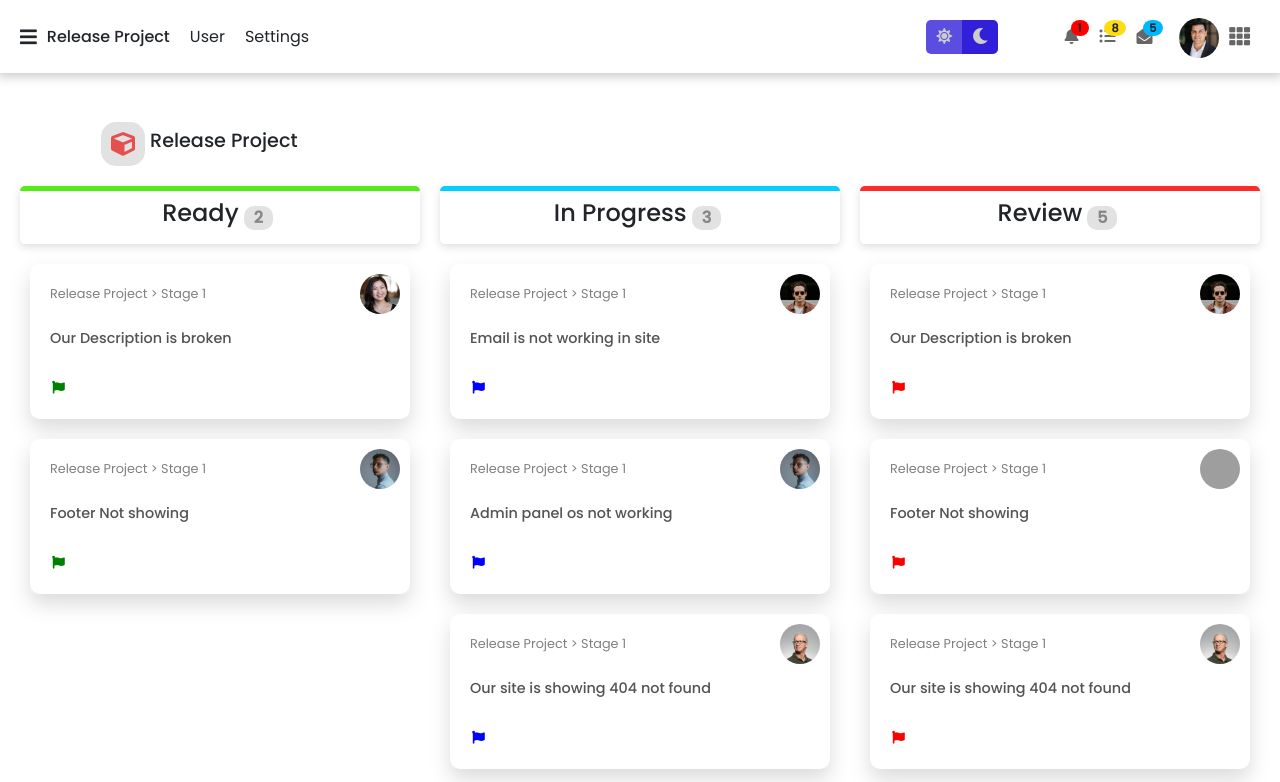
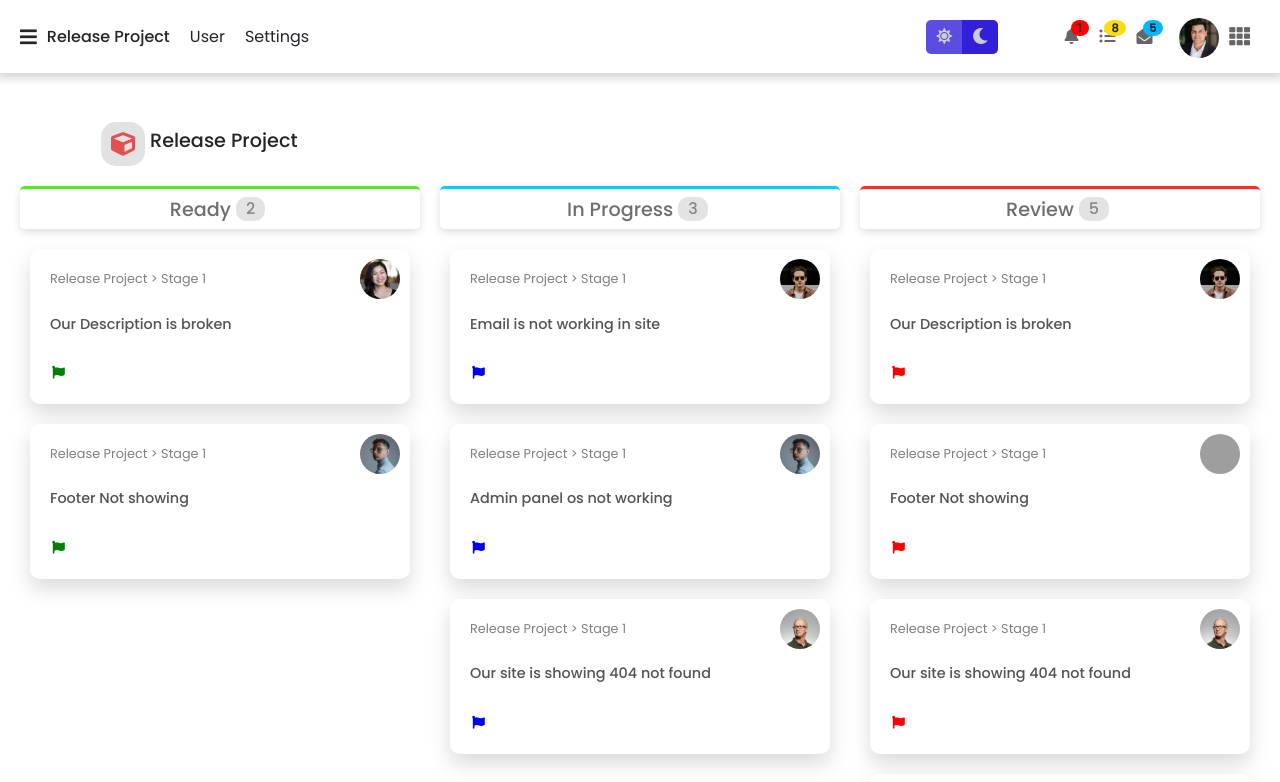
Before and after one commit to Kallyan01/React-Dashboard, a React (Create React App) app: page /ReleaseProject in a window 1280 px wide. Shown: the top 782 px of the page. Built offline with nearby package versions, Linux system fonts and the light colour scheme; grey boxes are pictures that could not be loaded.

Commit message:
deleted unused dependencies

```diff
--- a/package.json
+++ b/package.json
@@ -8,11 +8,8 @@
     "@testing-library/user-event": "^13.5.0",
     "aiz-react-beautiful-dnd": "^13.1.3",
     "axios": "^0.26.0",
-    "chart.js": "^3.7.1",
-    "faker": "^6.6.6",
     "react": "^17.0.2",
     "react-beautiful-dnd": "^13.1.0",
-    "react-chartjs-2": "^4.0.1",
     "react-dom": "^17.0.2",
     "react-router-dom": "^6.2.1",
     "react-scripts": "5.0.0",
--- a/src/components/Dashboard/Dashboard.js
+++ b/src/components/Dashboard/Dashboard.js
@@ -1,7 +1,6 @@
 import { Chart } from 'chart.js'
 import React from 'react'
 import Userslist from '../Users/Userslist'
-import Chartcont from '../Widgets/Chartcont'
 import Graph from '../Widgets/Graph'
 import './Dashboard.css'
 function Dashboard() {
--- a/src/components/Index.js
+++ b/src/components/Index.js
@@ -22,12 +22,11 @@ function Index() {
   const sidebar = {
     transform: `translateX(-${NavOpen}%)`,
     width: `${ScreenWidth >= 800 ? 20 : 50}%`
-    // width: ScreenWidth>800?`${NavOpen === 0 ? 20 : 0}%`:`${NavOpen === 0 ? 50 : 0}%`
 
   }
   const bodywidth = {
     transform: ScreenWidth > 760 ? `translate(${NavOpen === 0 ? 20 : 0}%)` : `translate(${NavOpen === 0 ? 50 : 0}%)`,
-    // width: ScreenWidth>800?`${NavOpen === 0 ? 80 : 100}%`:`${NavOpen === 0 ? 100 : 100}%`,
+
 
   }
 
--- a/src/components/ReleaseProject/Releaseproject.css
+++ b/src/components/ReleaseProject/Releaseproject.css
@@ -84,38 +84,44 @@
     justify-content: center;
     align-items: center;
     box-shadow: 0px 3px 9px 0px rgb(221 221 221);
-    border-top: 5px solid red;
     border-radius: 5px;
     padding: 8px 10px;
 }
 
 .ready .cont-header {
 
-    border-top: 5px solid rgb(84, 235, 24);
+    border-top: 3px solid rgb(84, 235, 24);
 
 
 }
 
 .inprogress .cont-header {
 
-    border-top: 5px solid rgb(4, 205, 255);
+    border-top: 3px solid rgb(4, 205, 255);
 
 
 }
 
 .review .cont-header {
 
-    border-top: 5px solid rgb(255, 43, 43);
+    border-top: 3px solid rgb(255, 43, 43);
 
 
 }
-
+.re-container .cont-header h4
+{
+    font-size: 1.2em;
+    font-weight: 500;
+    padding: 0;
+    margin: 0;
+    color: rgba(70, 70, 70, 0.781);
+}
 .re-container .cont-header span {
     margin: 0 5px;
     padding: 0px 10px;
     border-radius: 10px;
-    font-weight: 700;
-    background-color: rgb(226, 226, 226);
+    font-weight: 500;
+    background-color: rgba(196, 196, 196, 0.473);
     color: rgb(134, 134, 134);
 
 }
--- a/src/components/Widgets/Chartcont.js
+++ /dev/null
@@ -1,62 +0,0 @@
-import React from 'react';
-import {
-  Chart as ChartJS,
-  CategoryScale,
-  LinearScale,
-  PointElement,
-  LineElement,
-  Title,
-  Tooltip,
-  Legend,
-} from 'chart.js';
-import { Line } from 'react-chartjs-2';
-
-
-ChartJS.register(
-  CategoryScale,
-  LinearScale,
-  PointElement,
-  LineElement,
-  Title,
-  Tooltip,
-  Legend
-);
-
-export const options = {
-  responsive: true,
-  plugins: {
-    legend: {
-      position: 'top',
-    },
-    title: {
-      display: true,
-      text: '',
-    },
-  },
-};
-
-const labels = ['January', 'February', 'March', 'April', 'May', 'June', 'July'];
-
-export const data = {
-  labels,
-  datasets: [
-    {
-      label: 'Dataset 1',
-      data: [89, 34, 23, 67, 12, 67, 23, 89, 76, 55, 88, 99],
-      borderColor: 'rgb(255, 99, 132)',
-      backgroundColor: 'rgba(255, 99, 132, 0.5)',
-    },
-    {
-      label: 'Dataset 2',
-      data: [79, 54, 93, 17, 32, 57, 33, 99, 46, 95, 78, 89],
-      borderColor: 'rgb(53, 162, 235)',
-      backgroundColor: 'rgba(53, 162, 235, 0.5)',
-    },
-  ],
-};
-
-function Chartcont() {
-  return <Line options={options} data={data} height={30} width={'100%'} />;
-}
-
-export default Chartcont
```
Also changed, not shown: 1 other file (tests, documents, lock files or other folders).
